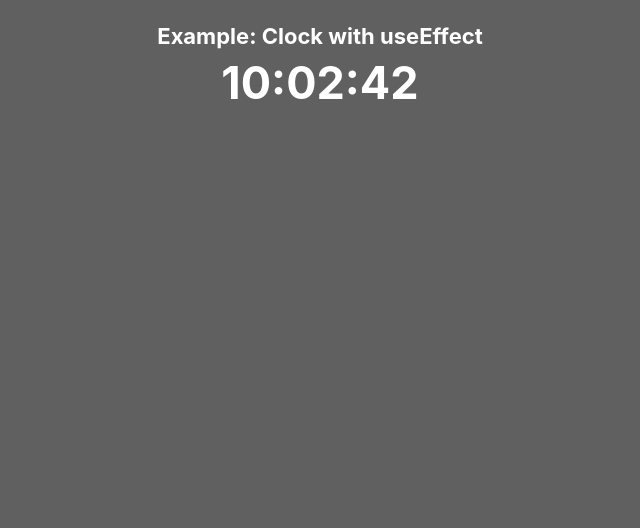
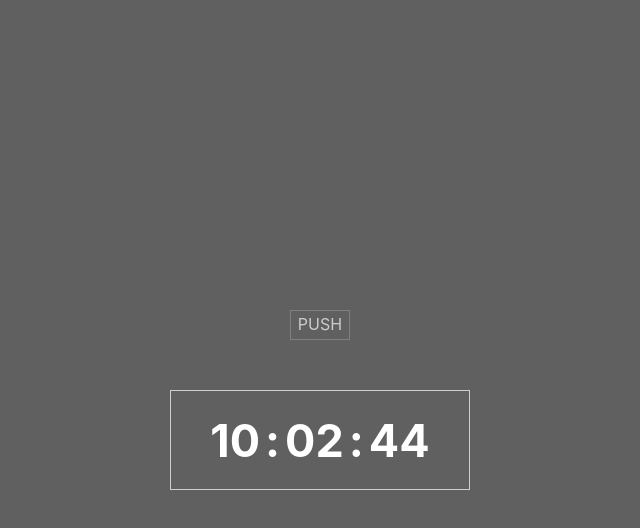
Before and after one commit to phoenix2307/Kabsda_kak_prosto, a React (Create React App) app: page / in a window 1280 px wide. Shown: the top 528 px of the page, without its empty margins (320-960 px from the left). Built offline with nearby package versions, Linux system fonts and the light colour scheme.

Commit message:
digital_clock and analog_clock with toggle

```diff
--- a/src/components/Clock.tsx
+++ /dev/null
@@ -1,45 +0,0 @@
-import React, {useEffect, useState} from 'react';
-
-type ClockPT = {}
-
-export const Clock: React.FC<ClockPT> = ({}, ...props) => {
-
-    const getTwoSymbolsDateValue= (param: number) => param < 10 ? `0${param}` : param
-
-    const [date, setDate] = useState(new Date())
-    useEffect(() => {
-
-        const intervalID = setInterval(() => {
-            setDate(new Date())
-        }, 1000)
-
-        // функція для зачистки setInterval
-        //якщо в setInterval ми повертаємо іще якусь ф-цію, то вона автоматично запускається перед демонтажем компонента
-        // типу як метод ComponentWillUnMount
-        return ()=>{
-            // для того щоб метод clearInterval спрацював, передаємо йому інфу про який саме setInterval йдетьтся
-            clearInterval(intervalID)
-        }
-    }, [])
-
-    let hours = getTwoSymbolsDateValue(date.getHours())
-    let minutes = getTwoSymbolsDateValue(date.getMinutes())
-    let seconds = getTwoSymbolsDateValue(date.getSeconds())
-
-
-    return (
-        <div style={{
-            fontSize: '45px', color: 'white', textAlign: 'center',
-            fontWeight: 'bold', backgroundColor: '#606060', height: '100vh'
-        }}>
-
-            <span style={{fontSize: '22px'}}> Example: Clock with useEffect </span>
-            <br/>
-            <span>{hours}</span>
-            :
-            <span>{minutes}</span>
-            :
-            <span>{seconds}</span>
-        </div>
-    );
-};
--- /dev/null
+++ b/src/components/Clock/Clock.module.css
@@ -0,0 +1,157 @@
+* {
+    margin: 0;
+    padding: 0;
+    box-sizing: border-box;
+}
+
+body {
+    display: flex;
+    justify-content: center;
+    align-items: center;
+    min-height: 100vh;
+    width: 100%;
+    background-color: #606060;
+}
+
+/*.exampleStyle {
+    font-size: 45px;
+    color: white;
+    text-align: center;
+    font-weight: bold;
+    background-color: #606060;
+    height: 100vh;
+}*/
+
+.clock{
+    display: flex;
+    flex-direction: column;
+    justify-content: center;
+    align-items: center;
+    gap: 50px;
+}
+
+.analogClock {
+    width: 350px;
+    height: 350px;
+    display: flex;
+    justify-content: center;
+    align-items: center;
+    background: url("../../images/clock.png") center / cover;
+    border: 4px solid #606060;
+    border-radius: 50%;
+    /*box-shadow: 0 -15px 15px rgba(255, 255, 255, 0.05),*/
+    /*inset 0 -15px 15px rgba(255, 255, 255, 0.05),*/
+    /*0 15px 15px rgba(255, 255, 255, 0.05),*/
+    /*inset 0 15px 15px rgba(255, 255, 255, 0.05);*/
+    /*position: relative;*/
+}
+
+.analogClock:before {
+    content: '';
+    position: absolute;
+    width: 15px;
+    height: 15px;
+    border-radius: 50%;
+    background-color: rgb(206 206 206);
+    z-index: 100;
+}
+
+.analogClock > .hour {
+    position: absolute;
+    /*border: 1px solid black;*/
+}
+.analogClock > .hour > .hours {
+    width: 170px;
+    height: 170px;
+    display: flex;
+    justify-content: center;
+    position: relative;
+    border-radius: 50%;
+}
+.analogClock > .hour > .hours:before {
+    content: '';
+    position: absolute;
+    width: 10px;
+    height: 80px;
+    background: brown;
+    z-index: 10;
+    border-radius: 6px 6px 0 0;
+}
+
+.analogClock > .minute {
+    position: absolute;
+    /*border: 1px solid black;*/
+}
+.analogClock > .minute > .minutes {
+    width: 210px;
+    height: 210px;
+    display: flex;
+    justify-content: center;
+    position: relative;
+    border-radius: 50%;
+}
+.analogClock > .minute > .minutes:before {
+    content: '';
+    position: absolute;
+    width: 6px;
+    height: 100px;
+    background: white;
+    z-index: 11;
+    border-radius: 6px 6px 0 0;
+}
+
+
+.analogClock > .second {
+    position: absolute;
+}
+.analogClock > .second > .seconds {
+    width: 235px;
+    height: 235px;
+    display: flex;
+    justify-content: center;
+    position: relative;
+    border-radius: 50%;
+}
+.analogClock > .second > .seconds:before {
+    content: '';
+    position: absolute;
+    width: 3px;
+    height: 146px;
+    background: red;
+    z-index: 12;
+    border-radius: 6px 6px 0 0;
+}
+
+
+.digitalClock {
+    display: flex;
+    font-size: 45px;
+    color: white;
+    font-weight: bold;
+    height: 100px;
+    width: 300px;
+    border: 1px solid rgb(206 206 206);
+    justify-content: center;
+    align-items: center;
+}
+
+.digitalClock span {
+    margin: 5px;
+}
+
+.toggle{
+    width: 60px;
+    height: 30px;
+    background-color: #606060;
+    border: 1px solid grey;
+    text-align: center;
+    padding: 3px;
+    color: #cccccc;
+}
+.toggle:hover{
+    cursor: pointer;
+    background-color: #606060;
+    border: 2px solid grey;
+    color: #cccccc;
+    font-weight: bold;
+}
--- /dev/null
+++ b/src/components/Clock/Clock.tsx
@@ -0,0 +1,118 @@
+import React, {FC, useEffect, useState} from 'react';
+import s from './Clock.module.css'
+
+type ClockPT = {}
+
+export const Clock: FC<ClockPT> = ({}, ...props) => {
+
+    const [toggle, setToggle] = useState(true)
+
+    const getTwoSymbolsDateValue = (param: number) => param < 10 ? `0${param}` : param
+
+    const [date, setDate] = useState(new Date())
+
+    useEffect(() => {
+        const intervalID = setInterval(() => {
+            setDate(new Date())
+        }, 1000)
+        // функція для зачистки setInterval
+        //якщо в setInterval ми повертаємо іще якусь ф-цію, то вона автоматично запускається перед демонтажем компонента
+        // типу як метод ComponentWillUnMount
+        return () => {
+            // для того щоб метод clearInterval спрацював, передаємо йому інфу про який саме setInterval йдетьтся
+            clearInterval(intervalID)
+        }
+    }, [])
+
+    const hours = getTwoSymbolsDateValue(date.getHours())
+    const minutes = getTwoSymbolsDateValue(date.getMinutes())
+    const seconds = getTwoSymbolsDateValue(date.getSeconds())
+
+    const toggleClock = () => {
+        setToggle(!toggle)
+    }
+
+    return (
+        <div className={s.clock}>
+            <div className={s.toggle}
+                 onClick={toggleClock}>
+                PUSH
+            </div>
+            {
+                toggle ?
+                    <DigitalClock hour={hours} minutes={minutes} seconds={seconds}/>
+                    :
+                    <AnalogClock date={date}/>
+            }
+
+        </div>
+
+    );
+};
+
+/*
+* ДЗ:
+* зробити аналоговий годинник
+* реалізувати вибір варіантів відображення типів годинника
+* */
+
+type AnalogClockType = {
+    date: Date
+}
+export const AnalogClock: FC<AnalogClockType> = ({date}) => {
+
+    const exactPositionArrowHours = (minutes: number) => {
+        if (minutes > 0 && minutes <= 15) {
+            return date.getHours() * 30 + 6
+        }
+        if (minutes > 15 && minutes <= 15) {
+            return date.getHours() * 30 + 6
+        }
+        if (minutes >= 30 && minutes < 45) {
+            return date.getHours() * 30 + 12
+        }
+        if (minutes >= 45 && minutes <= 59) {
+            return date.getHours() * 30 + 18
+        } else {
+            return date.getHours() * 30
+        }
+    }
+    const hoursDegree = exactPositionArrowHours(date.getMinutes())
+    const minutesDegree = date.getMinutes() * 6
+    const secondsDegree = date.getSeconds() * 6
+
+    return (
+        <div className={s.analogClock}>
+            <div className={s.hour}>
+                <div className={s.hours} style={{transform: `rotate(${hoursDegree}deg)`}}>
+                </div>
+            </div>
+
+            <div className={s.minute}>
+                <div className={s.minutes} style={{transform: `rotate(${minutesDegree}deg)`}}></div>
+            </div>
+
+            <div className={s.second}>
+                <div className={s.seconds} style={{transform: `rotate(${secondsDegree}deg)`}}></div>
+            </div>
+        </div>
+    )
+}
+
+type DigitalClockType = {
+    hour: string | number
+    minutes: string | number
+    seconds: string | number
+}
+export const DigitalClock: FC<DigitalClockType> = ({hour, minutes, seconds}) => {
+    return (
+        <div className={s.digitalClock}>
+            <br/>
+            <span>{hour}</span>
+            :
+            <span>{minutes}</span>
+            :
+            <span>{seconds}</span>
+        </div>
+    )
+}
--- a/src/index.tsx
+++ b/src/index.tsx
@@ -4,7 +4,7 @@ import './index.css';
 import App from './App';
 import reportWebVitals from './reportWebVitals';
 import {AppMemo} from "./memo/AppMemo";
-import {Clock} from "./components/Clock";
+import {Clock} from "./components/Clock/Clock";
 
 ReactDOM.render(
     // <AppMemo/>,
```
Also changed, not shown: src/images/clock.png (added).
